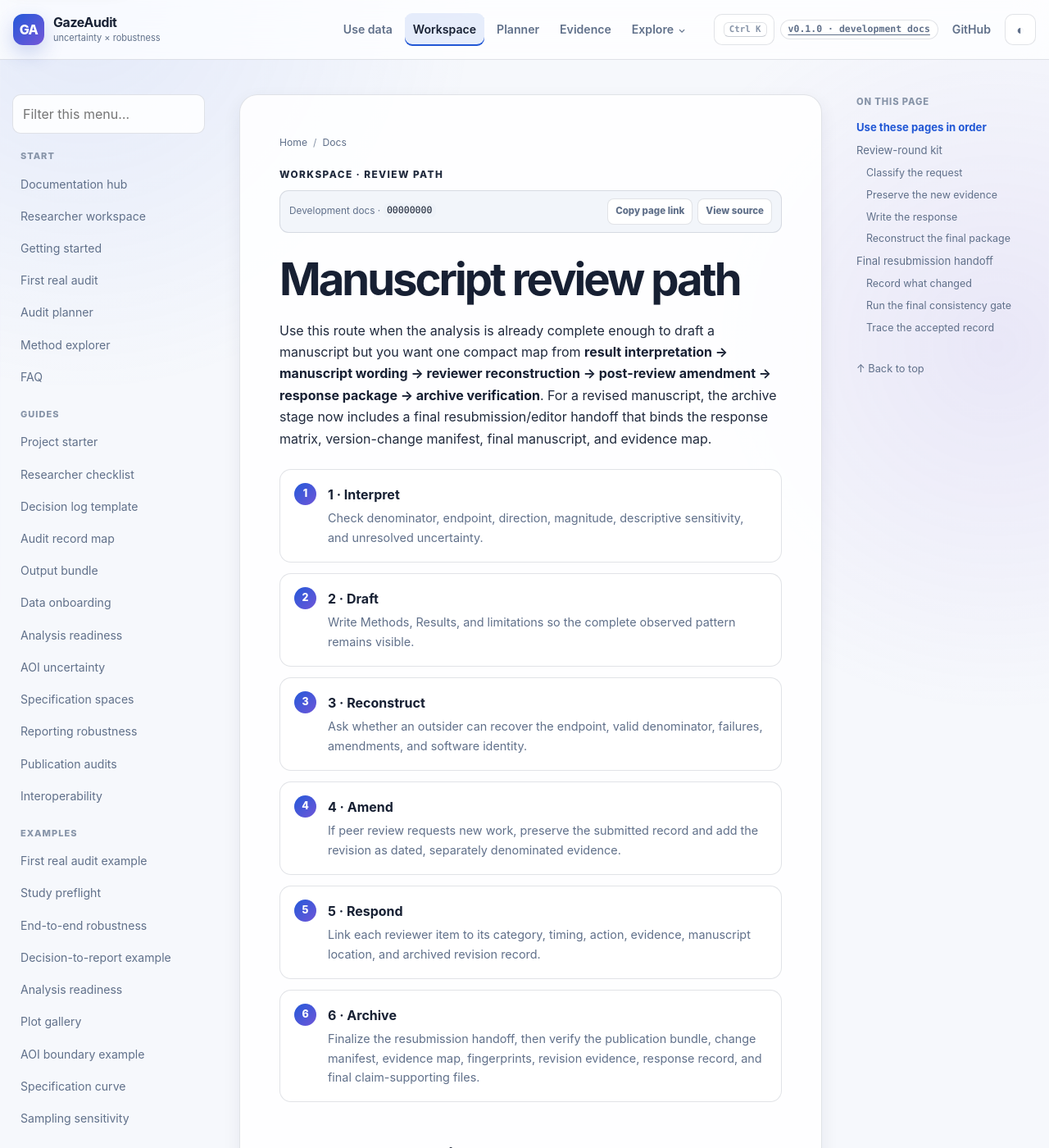
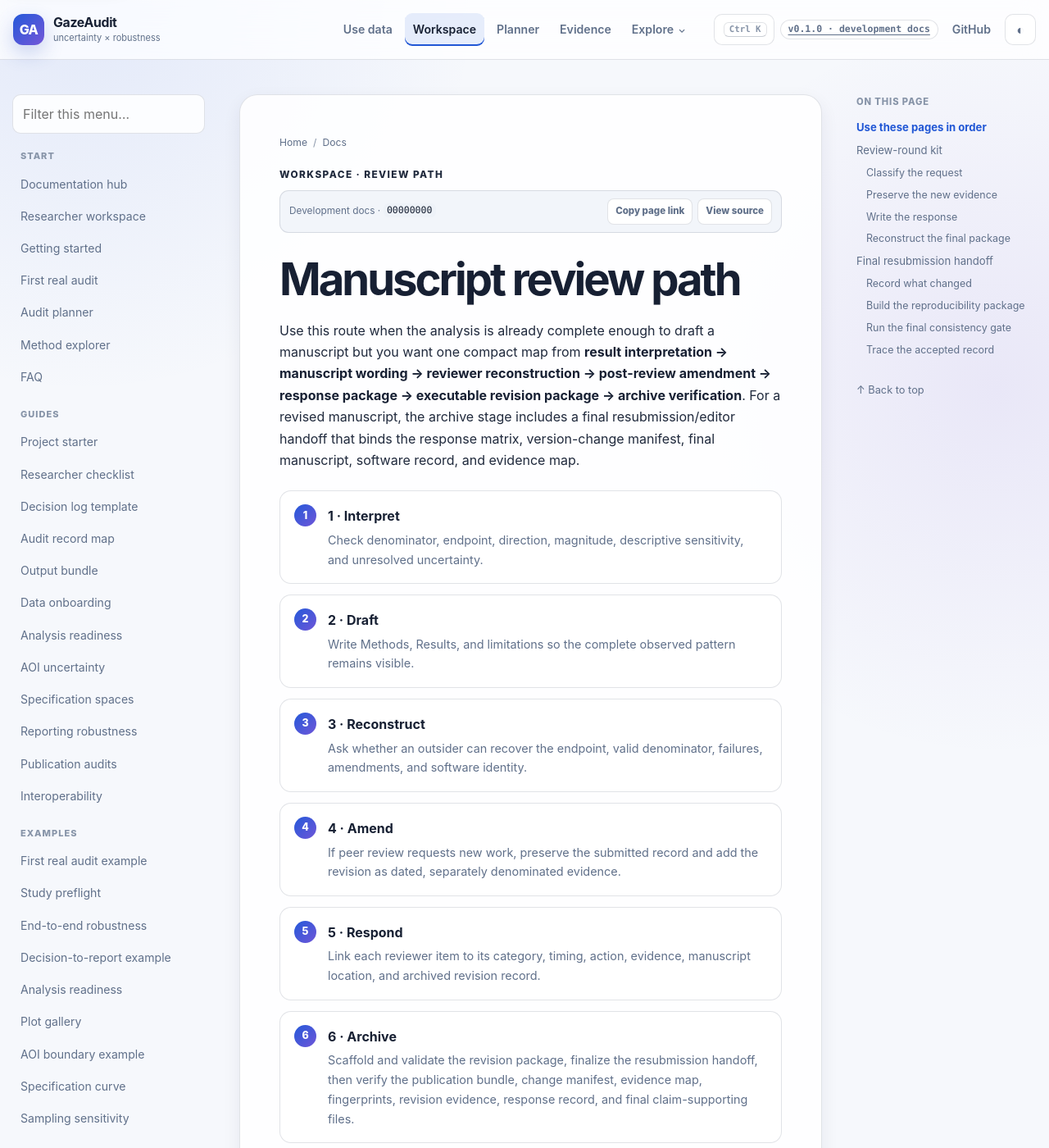
Before and after one commit to stefanosbalaskas/GazeAudit, a Jekyll site: the page built from docs/workspace/manuscript-review-path.md, in a window 1280 px wide and 1400 px high. Shown: the whole window at 82% size. Built offline with Jekyll 4.4.1, drawn with Linux system fonts in a browser that asks for light colours; some of the changed text lies outside the part shown.

Commit message:
docs: integrate reproducibility package into review path

```diff
--- a/docs/workspace/manuscript-review-path.md
+++ b/docs/workspace/manuscript-review-path.md
@@ -1,15 +1,15 @@
 ---
 title: Manuscript review path
-description: A compact route from interpreted robustness outputs to reviewer-reconstructable manuscript, post-review amendment, response package, final resubmission handoff, and archive evidence.
+description: A compact route from interpreted robustness outputs to reviewer-reconstructable manuscript, post-review amendment, response package, executable revision package, final resubmission handoff, and archive evidence.
 kicker: Workspace · Review path
 permalink: /docs/workspace/manuscript-review-path/
 search_category: Start
-search_keywords: manuscript reviewer readiness reconstruction revision amendment reanalysis response rebuttal resubmission editor handoff version manifest accepted record archive methods results denominator failures publication
+search_keywords: manuscript reviewer readiness reconstruction revision amendment reanalysis response rebuttal reproducibility package cli resubmission editor handoff version manifest accepted record archive methods results denominator failures publication
 ---
 
 # Manuscript review path
 
-Use this route when the analysis is already complete enough to draft a manuscript but you want one compact map from **result interpretation → manuscript wording → reviewer reconstruction → post-review amendment → response package → archive verification**. For a revised manuscript, the archive stage now includes a final resubmission/editor handoff that binds the response matrix, version-change manifest, final manuscript, and evidence map.
+Use this route when the analysis is already complete enough to draft a manuscript but you want one compact map from **result interpretation → manuscript wording → reviewer reconstruction → post-review amendment → response package → executable revision package → archive verification**. For a revised manuscript, the archive stage includes a final resubmission/editor handoff that binds the response matrix, version-change manifest, final manuscript, software record, and evidence map.
 
 <div class="workflow-steps">
   <div class="workflow-step"><strong>1 · Interpret</strong><p>Check denominator, endpoint, direction, magnitude, descriptive sensitivity, and unresolved uncertainty.</p></div>
@@ -17,7 +17,7 @@
   <div class="workflow-step"><strong>3 · Reconstruct</strong><p>Ask whether an outsider can recover the endpoint, valid denominator, failures, amendments, and software identity.</p></div>
   <div class="workflow-step"><strong>4 · Amend</strong><p>If peer review requests new work, preserve the submitted record and add the revision as dated, separately denominated evidence.</p></div>
   <div class="workflow-step"><strong>5 · Respond</strong><p>Link each reviewer item to its category, timing, action, evidence, manuscript location, and archived revision record.</p></div>
-  <div class="workflow-step"><strong>6 · Archive</strong><p>Finalize the resubmission handoff, then verify the publication bundle, change manifest, evidence map, fingerprints, revision evidence, response record, and final claim-supporting files.</p></div>
+  <div class="workflow-step"><strong>6 · Archive</strong><p>Scaffold and validate the revision package, finalize the resubmission handoff, then verify the publication bundle, change manifest, evidence map, fingerprints, revision evidence, response record, and final claim-supporting files.</p></div>
 </div>
 
 ## Use these pages in order
@@ -31,9 +31,11 @@
 7. [Reviewer response letter guide]({{ '/docs/guides/reviewer-response-letter/' | relative_url }})
 8. [Revision response package example]({{ '/docs/examples/revision-response-package/' | relative_url }})
 9. [Version-change manifest guide]({{ '/docs/guides/version-change-manifest/' | relative_url }})
-10. [Resubmission readiness and editor handoff]({{ '/docs/guides/resubmission-readiness/' | relative_url }})
-11. [Submission-to-accepted-record example]({{ '/docs/examples/submission-to-accepted-record/' | relative_url }})
-12. [Reproducible publication workflow]({{ '/docs/workflows/reproducible-publication/' | relative_url }})
+10. [Revision reproducibility package]({{ '/docs/guides/reproducibility-package/' | relative_url }})
+11. [Reproducibility-package worked example]({{ '/docs/examples/reproducibility-package-cli/' | relative_url }})
+12. [Resubmission readiness and editor handoff]({{ '/docs/guides/resubmission-readiness/' | relative_url }})
+13. [Submission-to-accepted-record example]({{ '/docs/examples/submission-to-accepted-record/' | relative_url }})
+14. [Reproducible publication workflow]({{ '/docs/workflows/reproducible-publication/' | relative_url }})
 
 ## Review-round kit
 
@@ -75,19 +77,25 @@
   </article>
   <article class="card">
     <div class="card-icon" aria-hidden="true">2</div>
+    <h3>Build the reproducibility package</h3>
+    <p>Use the real CLI to scaffold the response matrix, version manifest, amendment layers, software record, and final evidence map, then validate the structural manifest.</p>
+    <p><a href="{{ '/docs/guides/reproducibility-package/' | relative_url }}">Revision package guide →</a></p>
+  </article>
+  <article class="card">
+    <div class="card-icon" aria-hidden="true">3</div>
     <h3>Run the final consistency gate</h3>
     <p>Check that response wording, temporal denominators, revised manuscript locations, archive evidence, software identity, and unresolved limitations agree.</p>
     <p><a href="{{ '/docs/guides/resubmission-readiness/' | relative_url }}">Resubmission readiness →</a></p>
   </article>
   <article class="card">
-    <div class="card-icon" aria-hidden="true">3</div>
+    <div class="card-icon" aria-hidden="true">4</div>
     <h3>Trace the accepted record</h3>
     <p>Practise the complete synthetic route from submitted 8/8 evidence through a 4/4 review amendment to the final editor-facing evidence map.</p>
     <p><a href="{{ '/docs/examples/submission-to-accepted-record/' | relative_url }}">Accepted-record example →</a></p>
   </article>
 </div>
 
-For practice, compare the [result-pattern examples]({{ '/docs/examples/result-patterns/' | relative_url }}), work through the [reviewer reconstruction example]({{ '/docs/examples/reviewer-reconstruction/' | relative_url }}), then use the [reviewer-requested reanalysis example]({{ '/docs/examples/reviewer-requested-reanalysis/' | relative_url }}), [revision response package example]({{ '/docs/examples/revision-response-package/' | relative_url }}), and [submission-to-accepted-record example]({{ '/docs/examples/submission-to-accepted-record/' | relative_url }}) to practise preserving submitted, post-review, and final evidence as separate temporal layers.
+For practice, compare the [result-pattern examples]({{ '/docs/examples/result-patterns/' | relative_url }}), work through the [reviewer reconstruction example]({{ '/docs/examples/reviewer-reconstruction/' | relative_url }}), then use the [reviewer-requested reanalysis example]({{ '/docs/examples/reviewer-requested-reanalysis/' | relative_url }}), [revision response package example]({{ '/docs/examples/revision-response-package/' | relative_url }}), [reproducibility-package worked example]({{ '/docs/examples/reproducibility-package-cli/' | relative_url }}), and [submission-to-accepted-record example]({{ '/docs/examples/submission-to-accepted-record/' | relative_url }}) to practise preserving submitted, post-review, and final evidence as separate temporal layers.
 
 <div class="callout warning">
 <strong>Revision is an extension, not a rewrite.</strong>
@@ -95,6 +103,6 @@
 </div>
 
 <div class="callout info">
-<strong>The route does not classify your study.</strong>
-It preserves the difference between observed evidence, researcher-owned scientific judgement, reviewer-requested extensions, response-letter claims, editorial status, and what an outsider can reconstruct from the archived record.
+<strong>Structural validation is not scientific validation.</strong>
+The revision-package validator checks expected files and manifest integrity. It does not classify the study, judge whether the specification space is defensible, predict acceptance, or convert editorial status into empirical evidence.
 </div>
```
